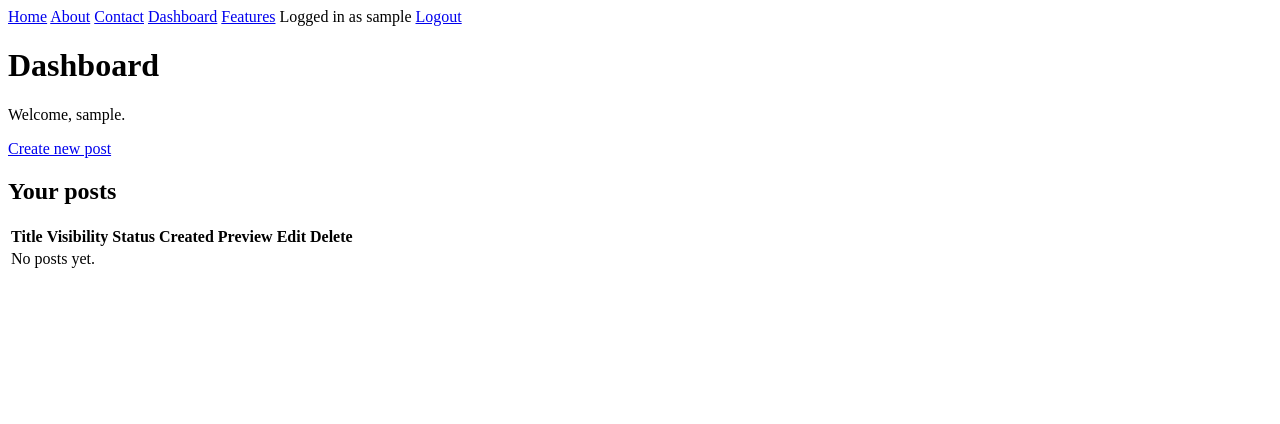
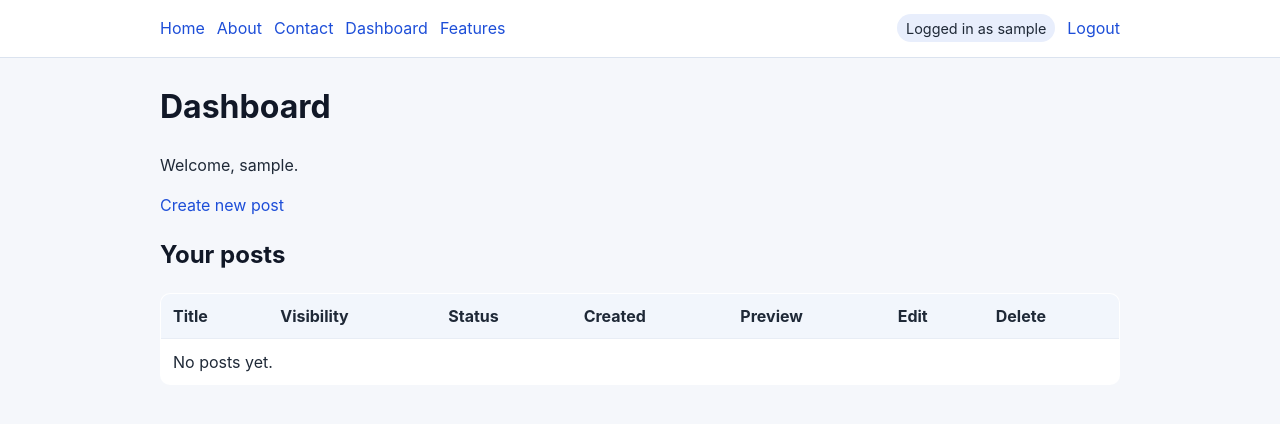
Before and after one commit to SrikarChittemsetty/voicepress, a Flask app: page /dashboard in a window 1280 px wide. Shown: the top 424 px of the page. Run offline with Flask 3, Linux system fonts and the light colour scheme; the visitor is signed in with stand-in values (Sample User, id 1); data comes from the database, SQL or seed files in the repository; data that the repository does not hold is empty.

Commit message:
Add basic app styling

```diff
--- /dev/null
+++ b/src/static/styles.css
@@ -0,0 +1,158 @@
+* {
+  box-sizing: border-box;
+}
+
+body {
+  margin: 0;
+  font-family: -apple-system, BlinkMacSystemFont, "Segoe UI", Roboto, sans-serif;
+  line-height: 1.5;
+  background: #f5f7fb;
+  color: #1f2937;
+}
+
+.container {
+  width: min(960px, 92%);
+  margin: 0 auto;
+}
+
+.site-header {
+  background: #ffffff;
+  border-bottom: 1px solid #dbe3ef;
+}
+
+.site-nav {
+  display: flex;
+  flex-wrap: wrap;
+  gap: 0.75rem;
+  align-items: center;
+  padding: 0.9rem 0;
+}
+
+a {
+  color: #1d4ed8;
+  text-decoration: none;
+}
+
+a:hover {
+  text-decoration: underline;
+}
+
+.user-badge {
+  margin-left: auto;
+  padding: 0.2rem 0.55rem;
+  background: #e8eefc;
+  border-radius: 999px;
+  font-size: 0.9rem;
+}
+
+.page-content {
+  padding: 1.6rem 0 2.5rem;
+}
+
+h1,
+h2,
+h3 {
+  margin-top: 0;
+  color: #111827;
+}
+
+section {
+  margin-top: 1.25rem;
+}
+
+.flash-list {
+  margin-bottom: 1rem;
+}
+
+.flash-message {
+  margin: 0 0 0.6rem;
+  padding: 0.7rem 0.85rem;
+  border: 1px solid #f5d38a;
+  border-radius: 8px;
+  background: #fff6dd;
+  color: #7a5200;
+}
+
+form {
+  background: #ffffff;
+  border: 1px solid #dbe3ef;
+  border-radius: 10px;
+  padding: 1rem;
+  margin-top: 0.75rem;
+}
+
+label {
+  font-weight: 600;
+}
+
+input,
+textarea,
+select,
+button {
+  font: inherit;
+}
+
+input,
+textarea,
+select {
+  width: 100%;
+  max-width: 640px;
+  margin-top: 0.35rem;
+  margin-bottom: 0.9rem;
+  padding: 0.55rem 0.65rem;
+  border: 1px solid #c7d2e0;
+  border-radius: 8px;
+  background: #fff;
+}
+
+textarea {
+  min-height: 140px;
+  resize: vertical;
+}
+
+button {
+  border: 0;
+  border-radius: 8px;
+  background: #2563eb;
+  color: #fff;
+  padding: 0.5rem 0.85rem;
+  cursor: pointer;
+}
+
+button:hover {
+  background: #1d4ed8;
+}
+
+table {
+  width: 100%;
+  border-collapse: collapse;
+  background: #fff;
+  border: 1px solid #dbe3ef;
+  border-radius: 10px;
+  overflow: hidden;
+}
+
+th,
+td {
+  padding: 0.65rem 0.75rem;
+  text-align: left;
+  vertical-align: top;
+  border-bottom: 1px solid #e8edf5;
+}
+
+th {
+  background: #f2f6fc;
+  font-weight: 700;
+}
+
+tbody tr:last-child td {
+  border-bottom: 0;
+}
+
+ul {
+  padding-left: 1.25rem;
+}
+
+li {
+  margin-bottom: 0.55rem;
+}
--- a/src/templates/base.html
+++ b/src/templates/base.html
@@ -4,9 +4,12 @@
   <meta charset="UTF-8">
   <meta name="viewport" content="width=device-width, initial-scale=1.0">
   <title>{% block title %}New Project Blog{% endblock %}</title>
+  <link rel="stylesheet" href="{{ url_for('static', filename='styles.css') }}">
 </head>
 <body>
-  <nav>
+  <header class="site-header">
+    <div class="container">
+      <nav class="site-nav">
         <a href="{{ url_for('home') }}">Home</a>
         <a href="{{ url_for('about') }}">About</a>
         <a href="{{ url_for('contact') }}">Contact</a>
@@ -14,20 +17,22 @@
         {% if session.get("username") %}
           <a href="{{ url_for('dashboard') }}">Dashboard</a>
           <a href="{{ url_for('features') }}">Features</a>
-      <span>Logged in as {{ session["username"] }}</span>
+          <span class="user-badge">Logged in as {{ session["username"] }}</span>
           <a href="{{ url_for('logout') }}">Logout</a>
         {% else %}
           <a href="{{ url_for('register') }}">Register</a>
           <a href="{{ url_for('login') }}">Login</a>
         {% endif %}
       </nav>
+    </div>
+  </header>
 
-  <main>
+  <main class="container page-content">
     {% with messages = get_flashed_messages() %}
       {% if messages %}
-        <section>
+        <section class="flash-list" aria-live="polite">
           {% for message in messages %}
-            <p>{{ message }}</p>
+            <p class="flash-message">{{ message }}</p>
           {% endfor %}
         </section>
       {% endif %}
```
Lines whose indentation alone changed are shown as unchanged.
